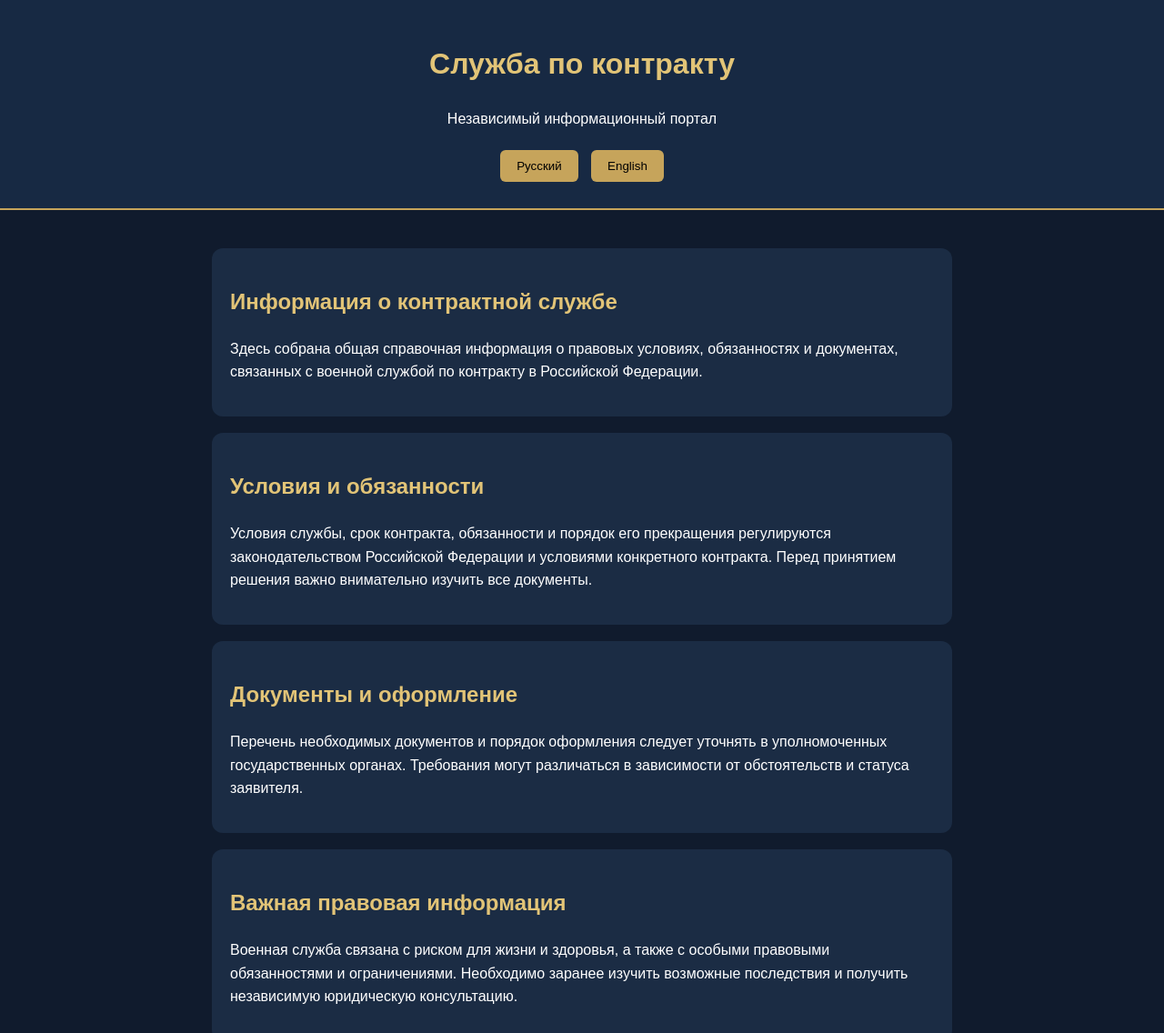
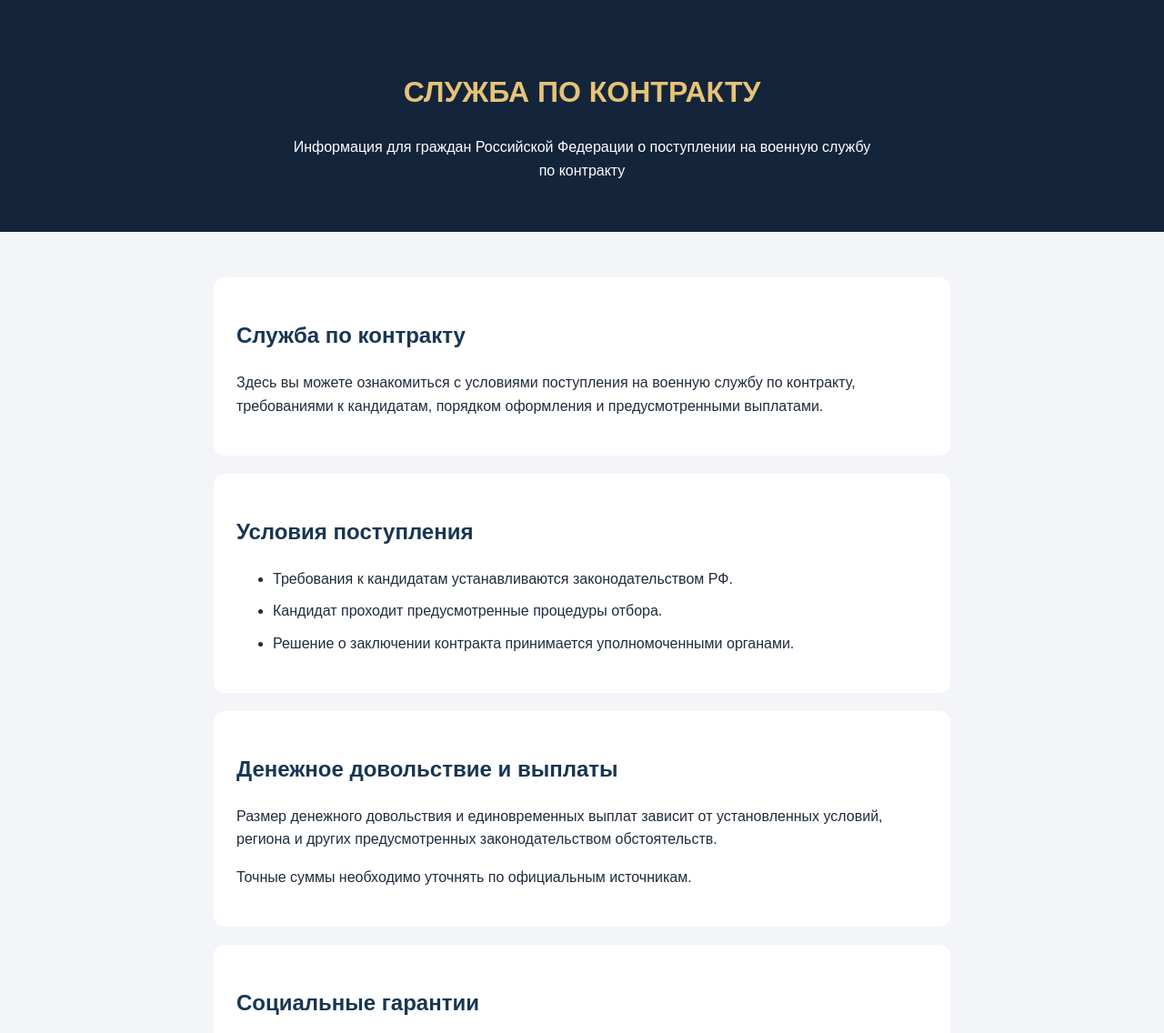
Before and after one commit to Viktoria2503/contract-info., a plain HTML site: page index.html in a window 1280 px wide. Shown: the top 1136 px of the page at 91% size. Drawn offline with Linux system fonts and the light colour scheme.

Commit message:
Revise HTML structure and styles for clarity
Updated the title and various text elements for clarity and consistency. Changed styles for better visual presentation.

```diff
--- a/index.html
+++ b/index.html
@@ -4,127 +4,98 @@
 <head>
 <meta charset="UTF-8">
 <meta name="viewport" content="width=device-width, initial-scale=1.0">
-<title>Служба по контракту — информационный портал</title>
+<title>Служба по контракту</title>
 <style>
 * { box-sizing: border-box; }
 body {
  margin: 0;
  font-family: Arial, sans-serif;
-  background: #101b2d;
-  color: #fff;
+ background: #f3f5f8;
+ color: #202c3c;
  line-height: 1.6;
 }
 header {
-  padding: 24px 18px;
+ background: #14243a;
+ color: white;
  text-align: center;
-  background: #172943;
-  border-bottom: 2px solid #c6a45b;
+ padding: 55px 20px;
 }
-h1 { color: #e2c477; }
-main { max-width: 850px; margin: auto; padding: 24px 18px; }
+header h1 { color: #e5c477; font-size: 32px; }
+header p { max-width: 650px; margin: auto; }
+main { max-width: 850px; margin: 30px auto; padding: 20px; }
 section {
-  background: #1b2c44;
-  padding: 20px;
-  margin: 18px 0;
+ background: white;
+ padding: 25px;
+ margin-bottom: 20px;
  border-radius: 12px;
 }
-h2 { color: #e2c477; }
-a { color: #f0d58e; }
-.notice {
-  border-left: 4px solid #c6a45b;
-  padding-left: 14px;
+h2 { color: #183653; }
+li { margin-bottom: 10px; }
+.btn {
+ display: inline-block;
+ background: #b18a39;
+ color: white;
+ padding: 14px 25px;
+ border-radius: 7px;
+ text-decoration: none;
+ font-weight: bold;
 }
 footer {
+ background: #14243a;
+ color: white;
  text-align: center;
-  padding: 22px;
-  color: #bdc6d3;
-  font-size: 14px;
-}
-button {
-  background: #c6a45b;
-  border: 0;
-  padding: 10px 18px;
-  border-radius: 6px;
-  margin: 5px;
-  cursor: pointer;
+ padding: 20px;
 }
 </style>
 </head>
 <body>
+
 <header>
-  <h1>Служба по контракту</h1>
-  <p>Независимый информационный портал</p>
-  <button onclick="setLanguage('ru')">Русский</button>
-  <button onclick="setLanguage('en')">English</button>
+<h1>СЛУЖБА ПО КОНТРАКТУ</h1>
+<p>Информация для граждан Российской Федерации о поступлении на военную службу по контракту</p>
 </header>
 
 <main>
 <section>
-  <h2 id="title">Информация о контрактной службе</h2>
-  <p id="intro">Здесь собрана общая справочная информация о правовых условиях, обязанностях и документах, связанных с военной службой по контракту в Российской Федерации.</p>
+<h2>Служба по контракту</h2>
+<p>Здесь вы можете ознакомиться с условиями поступления на военную службу по контракту, требованиями к кандидатам, порядком оформления и предусмотренными выплатами.</p>
 </section>
 
 <section>
-  <h2 id="termsTitle">Условия и обязанности</h2>
-  <p id="terms">Условия службы, срок контракта, обязанности и порядок его прекращения регулируются законодательством Российской Федерации и условиями конкретного контракта. Перед принятием решения важно внимательно изучить все документы.</p>
+<h2>Условия поступления</h2>
+<ul>
+<li>Требования к кандидатам устанавливаются законодательством РФ.</li>
+<li>Кандидат проходит предусмотренные процедуры отбора.</li>
+<li>Решение о заключении контракта принимается уполномоченными органами.</li>
+</ul>
 </section>
 
 <section>
-  <h2 id="documentsTitle">Документы и оформление</h2>
-  <p id="documents">Перечень необходимых документов и порядок оформления следует уточнять в уполномоченных государственных органах. Требования могут различаться в зависимости от обстоятельств и статуса заявителя.</p>
+<h2>Денежное довольствие и выплаты</h2>
+<p>Размер денежного довольствия и единовременных выплат зависит от установленных условий, региона и других предусмотренных законодательством обстоятельств.</p>
+<p>Точные суммы необходимо уточнять по официальным источникам.</p>
 </section>
 
 <section>
-  <h2 id="risksTitle">Важная правовая информация</h2>
-  <p id="risks">Военная служба связана с риском для жизни и здоровья, а также с особыми правовыми обязанностями и ограничениями. Необходимо заранее изучить возможные последствия и получить независимую юридическую консультацию.</p>
-</section>
-
-<section class="notice">
-  <h2 id="officialTitle">Официальные источники</h2>
-  <p id="official">Тексты нормативных актов и официальную правовую информацию можно проверить на государственном портале:</p>
-  <a href="https://pravo.gov.ru/" target="_blank" rel="noopener">Официальный интернет-портал правовой информации</a>
+<h2>Социальные гарантии</h2>
+<p>Для военнослужащих законодательством предусмотрены меры социальной поддержки. Их состав и условия предоставления зависят от действующих норм.</p>
 </section>
 
 <section>
-  <p id="disclaimer">Сайт является независимым информационным ресурсом и не представляет государственные органы или военное ведомство. Информация не является юридической консультацией.</p>
+<h2>Порядок оформления</h2>
+<p>Для получения официальной информации о поступлении на военную службу по контракту обратитесь в пункт отбора или военный комиссариат.</p>
+</section>
+
+<section>
+<h2>Оставить заявку</h2>
+<p>Форма обратной связи скоро появится на сайте.</p>
+<a class="btn" href="#request">УЗНАТЬ ПОДРОБНОСТИ</a>
 </section>
 </main>
 
-<footer>© 2026 — Информационный портал</footer>
+<footer>
+<p>Информационный сайт для граждан Российской Федерации</p>
+</footer>
 
-<script>
-function setLanguage(lang) {
-  const ru = {
-    title: "Информация о контрактной службе",
-    intro: "Здесь собрана общая справочная информация о правовых условиях, обязанностях и документах, связанных с военной службой по контракту в Российской Федерации.",
-    termsTitle: "Условия и обязанности",
-    terms: "Условия службы, срок контракта, обязанности и порядок его прекращения регулируются законодательством Российской Федерации и условиями конкретного контракта. Перед принятием решения важно внимательно изучить все документы.",
-    documentsTitle: "Документы и оформление",
-    documents: "Перечень необходимых документов и порядок оформления следует уточнять в уполномоченных государственных органах. Требования могут различаться в зависимости от обстоятельств и статуса заявителя.",
-    risksTitle: "Важная правовая информация",
-    risks: "Военная служба связана с риском для жизни и здоровья, а также с особыми правовыми обязанностями и ограничениями. Необходимо заранее изучить возможные последствия и получить независимую юридическую консультацию.",
-    officialTitle: "Официальные источники",
-    official: "Тексты нормативных актов и официальную правовую информацию можно проверить на государственном портале:",
-    disclaimer: "Сайт является независимым информационным ресурсом и не представляет государственные органы или военное ведомство. Информация не является юридической консультацией."
-  };
-  const en = {
-    title: "Information about Contract Service",
-    intro: "This website provides general reference information about legal conditions, duties and documents related to military contract service in the Russian Federation.",
-    termsTitle: "Terms and Obligations",
-    terms: "Service conditions, contract duration, duties and termination procedures are governed by Russian law and the specific contract. Carefully review all documents before making a decision.",
-    documentsTitle: "Documents and Procedures",
-    documents: "The required documents and application procedure should be confirmed with the competent public authorities. Requirements may vary depending on individual circumstances and status.",
-    risksTitle: "Important Legal Information",
-    risks: "Military service involves risks to life and health, as well as specific legal duties and restrictions. Review possible consequences and seek independent legal advice in advance.",
-    officialTitle: "Official Sources",
-    official: "Legislation and official legal information can be checked at the government portal:",
-    disclaimer: "This is an independent information resource and is not affiliated with government or military authorities. The content is not legal advice."
-  };
-  const data = lang === "en" ? en : ru;
-  Object.keys(data).forEach(id => {
-    document.getElementById(id).textContent = data[id];
-  });
-}
-</script>
 </body>
 </html>
```
Lines whose indentation alone changed are shown as unchanged.
